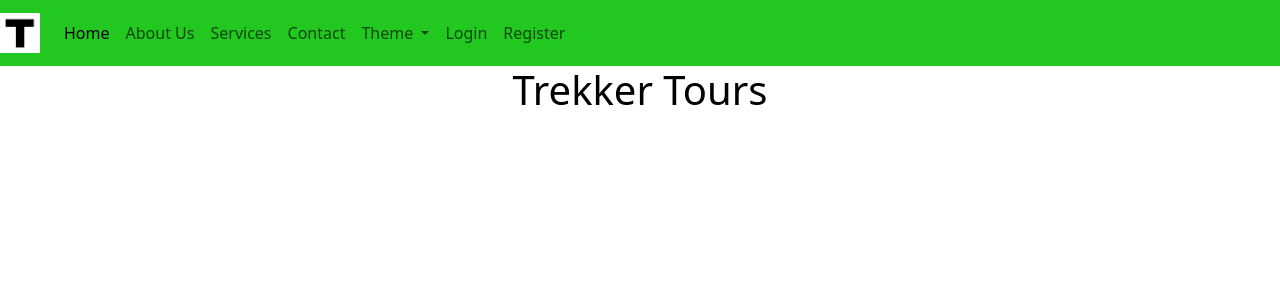
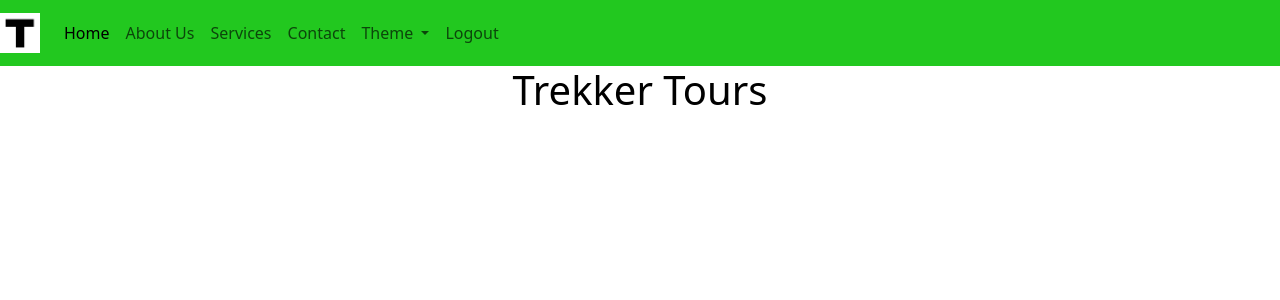
Before and after one commit to Lillliant/COMP3340-Website, a PHP site: page /index.php in a window 1280 px wide. Shown: the top 300 px of the page. Run offline with PHP 8.4, Linux system fonts and the light colour scheme; the visitor is signed in with stand-in values (Sample User, id 1).

Commit message:
Change header based on login-logout status

```diff
--- a/assets/components/header.php
+++ b/assets/components/header.php
@@ -29,12 +29,16 @@
                         <li><a class="dropdown-item" href="#" onclick="toggleTheme('pastel')">Pastel</a></li>
                     </ul>
                 </li>
-                <li class="nav-item">
-                    <a class="nav-link" href="/3340/pages/login/login.php">Login</a>
-                </li>
-                <li class="nav-item">
-                    <a class="nav-link" href="/3340/pages/login/register.php">Register</a>
-                </li>
+                <?php
+                if (isset($_SESSION['loggedin'])) {
+                    // If the user is logged in, show the logout link
+                    echo '<li class="nav-item"><a class="nav-link" href="/3340/pages/login/logout.php">Logout</a></li>';
+                } else {
+                    // If the user is not logged in, show the login and register links
+                    echo '<li class="nav-item"><a class="nav-link" href="/3340/pages/login/login.php">Login</a></li>';
+                    echo '<li class="nav-item"><a class="nav-link" href="/3340/pages/login/register.php">Register</a></li>';
+                }
+                ?>
             </ul>
         </div>
     </nav>
```
